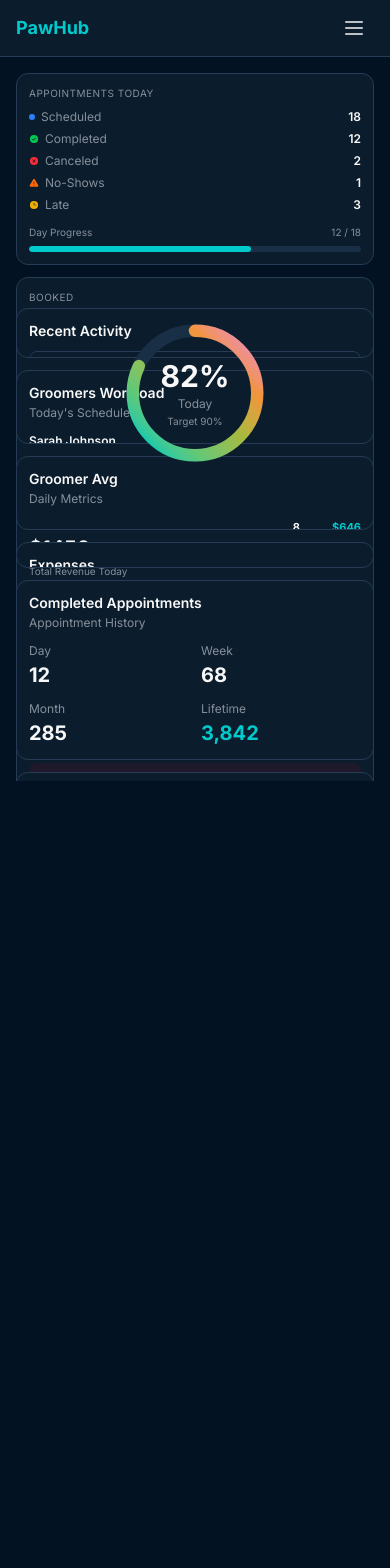
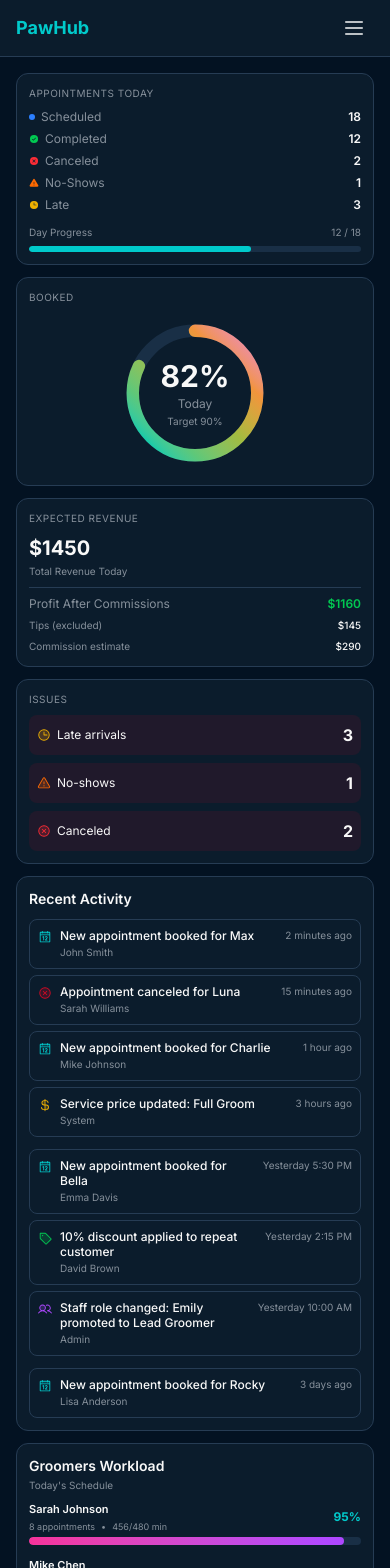
Before and after one commit to JimmysRanch/126, a React (Vite) app: page / in a window 390 px wide. Shown: the top 1568 px of the page. Before the commit the page ends 844 px from the top, so only its background shows below. Built offline with nearby package versions, Linux system fonts and the light colour scheme.

Commit message:
Generated by Spark: Optimize the dashboard for mobile viewing.

```diff
--- a/src/pages/Dashboard.tsx
+++ b/src/pages/Dashboard.tsx
@@ -58,10 +58,10 @@ export function Dashboard() {
   const progress = calculateAppointmentProgress()
 
   return (
-    <div className="bg-background text-foreground px-4 sm:px-6 py-4 sm:py-6 h-[calc(100vh-120px)] overflow-hidden">
-      <div className="max-w-[1600px] mx-auto h-full flex flex-col gap-3">
+    <div className="bg-background text-foreground px-4 sm:px-6 py-4 sm:py-6 lg:h-[calc(100vh-120px)] lg:overflow-hidden">
+      <div className="max-w-[1600px] mx-auto lg:h-full flex flex-col gap-3">
 
-        <div className="min-h-0 flex-1 grid grid-cols-1 sm:grid-cols-2 lg:grid-cols-4 gap-3">
+        <div className="lg:min-h-0 lg:flex-1 grid grid-cols-1 sm:grid-cols-2 lg:grid-cols-4 gap-3">
           <KpiCard title="Appointments Today" delay={0} className="xl:col-span-1">
             <div className="space-y-3">
               <div className="grid grid-cols-2 gap-x-3 gap-y-1.5 text-xs">
@@ -205,12 +205,12 @@ export function Dashboard() {
           </KpiCard>
         </div>
 
-        <div className="min-h-0 flex-1 grid grid-cols-1 lg:grid-cols-4 gap-3">
+        <div className="lg:min-h-0 lg:flex-1 grid grid-cols-1 lg:grid-cols-4 gap-3">
           <motion.div
             initial={{ opacity: 0, y: 20 }}
             animate={{ opacity: 1, y: 0 }}
             transition={{ duration: 0.5, delay: 0.6 }}
-            className="lg:col-span-2 bg-card rounded-xl border border-border flex flex-col overflow-hidden"
+            className="lg:col-span-2 bg-card rounded-xl border border-border flex flex-col overflow-hidden min-h-[300px] lg:min-h-0"
           >
             <div className="p-3 sm:p-4 pb-2 flex-shrink-0">
               <h2 className="text-sm sm:text-base font-semibold mb-0.5">Recent Activity</h2>
@@ -224,11 +224,11 @@ export function Dashboard() {
             initial={{ opacity: 0, y: 20 }}
             animate={{ opacity: 1, y: 0 }}
             transition={{ duration: 0.5, delay: 0.7 }}
-            className="lg:col-span-1 bg-card rounded-xl p-3 sm:p-4 border border-border overflow-hidden h-full"
+            className="lg:col-span-1 bg-card rounded-xl p-3 sm:p-4 border border-border overflow-hidden lg:h-full"
           >
-            <div className="mb-3">
+            <div className="mb-2 sm:mb-3">
               <h2 className="text-sm sm:text-base font-semibold mb-0.5">Groomers Workload</h2>
-              <p className="text-xs text-muted-foreground">Today's Schedule</p>
+              <p className="text-[10px] sm:text-xs text-muted-foreground">Today's Schedule</p>
             </div>
             <GroomersWorkloadCard />
           </motion.div>
@@ -237,26 +237,26 @@ export function Dashboard() {
             initial={{ opacity: 0, y: 20 }}
             animate={{ opacity: 1, y: 0 }}
             transition={{ duration: 0.5, delay: 0.8 }}
-            className="lg:col-span-1 bg-card rounded-xl p-3 sm:p-4 border border-border overflow-hidden h-full"
+            className="lg:col-span-1 bg-card rounded-xl p-3 sm:p-4 border border-border overflow-hidden lg:h-full"
           >
-            <div className="mb-3">
+            <div className="mb-2 sm:mb-3">
               <h2 className="text-sm sm:text-base font-semibold mb-0.5">Groomer Avg</h2>
-              <p className="text-xs text-muted-foreground">Daily Metrics</p>
+              <p className="text-[10px] sm:text-xs text-muted-foreground">Daily Metrics</p>
             </div>
             <GroomerAvgCard />
           </motion.div>
         </div>
 
-        <div className="min-h-0 flex-1 grid grid-cols-1 sm:grid-cols-2 lg:grid-cols-4 gap-3">
+        <div className="lg:min-h-0 lg:flex-1 grid grid-cols-1 sm:grid-cols-2 lg:grid-cols-4 gap-3 pb-4 lg:pb-0">
           <motion.div
             initial={{ opacity: 0, y: 20 }}
             animate={{ opacity: 1, y: 0 }}
             transition={{ duration: 0.5, delay: 0.9 }}
             className="lg:col-span-1 bg-card rounded-xl p-3 sm:p-4 border border-border overflow-hidden"
           >
-            <div className="mb-3">
+            <div className="mb-2 sm:mb-3">
               <h2 className="text-sm sm:text-base font-semibold mb-0.5">Expenses</h2>
-              <p className="text-xs text-muted-foreground">{new Date().toLocaleDateString('en-US', { month: 'long', year: 'numeric' })}</p>
+              <p className="text-[10px] sm:text-xs text-muted-foreground">{new Date().toLocaleDateString('en-US', { month: 'long', year: 'numeric' })}</p>
             </div>
             <ExpensesCard />
           </motion.div>
@@ -267,9 +267,9 @@ export function Dashboard() {
             transition={{ duration: 0.5, delay: 1.0 }}
             className="lg:col-span-1 bg-card rounded-xl p-3 sm:p-4 border border-border"
           >
-            <div className="mb-3">
+            <div className="mb-2 sm:mb-3">
               <h2 className="text-sm sm:text-base font-semibold mb-0.5">Completed Appointments</h2>
-              <p className="text-xs text-muted-foreground">Appointment History</p>
+              <p className="text-[10px] sm:text-xs text-muted-foreground">Appointment History</p>
             </div>
             <DogsGroomedCard data={dogsGroomedData} />
           </motion.div>
@@ -280,9 +280,9 @@ export function Dashboard() {
             transition={{ duration: 0.5, delay: 1.1 }}
             className="lg:col-span-1 bg-card rounded-xl p-3 sm:p-4 border border-border"
           >
-            <div className="mb-3">
+            <div className="mb-2 sm:mb-3">
               <h2 className="text-sm sm:text-base font-semibold mb-0.5">Booked %</h2>
-              <p className="text-xs text-muted-foreground">Store Capacity</p>
+              <p className="text-[10px] sm:text-xs text-muted-foreground">Store Capacity</p>
             </div>
             <BookedPercentageCard data={bookedPercentageData} />
           </motion.div>
@@ -293,9 +293,9 @@ export function Dashboard() {
             transition={{ duration: 0.5, delay: 1.2 }}
             className="lg:col-span-1 bg-card rounded-xl p-3 sm:p-4 border border-border"
           >
-            <div className="mb-3">
+            <div className="mb-2 sm:mb-3">
               <h2 className="text-sm sm:text-base font-semibold mb-0.5">Clients</h2>
-              <p className="text-xs text-muted-foreground">Client Metrics</p>
+              <p className="text-[10px] sm:text-xs text-muted-foreground">Client Metrics</p>
             </div>
             <ClientsCard data={clientsData} />
           </motion.div>
--- a/src/pages/dashboard/components/BookedPercentageCard.tsx
+++ b/src/pages/dashboard/components/BookedPercentageCard.tsx
@@ -35,15 +35,15 @@ interface BookedPercentageCardProps {
 
 export function BookedPercentageCard({ data }: BookedPercentageCardProps) {
   return (
-    <div className="space-y-3">
-      <div className="space-y-2">
+    <div className="space-y-2 sm:space-y-3">
+      <div className="space-y-1.5 sm:space-y-2">
         <div className="flex items-center justify-between">
-          <span className="text-xs text-muted-foreground">Day</span>
-          <span className="text-lg font-bold">
+          <span className="text-[10px] sm:text-xs text-muted-foreground">Day</span>
+          <span className="text-base sm:text-lg font-bold">
             <AnimatedNumber value={data.day} delay={0.1} />
           </span>
         </div>
-        <div className="h-2 bg-secondary rounded-full overflow-hidden">
+        <div className="h-1.5 sm:h-2 bg-secondary rounded-full overflow-hidden">
           <motion.div
             className="h-full bg-primary rounded-full"
             initial={{ width: 0 }}
@@ -53,14 +53,14 @@ export function BookedPercentageCard({ data }: BookedPercentageCardProps) {
         </div>
       </div>
 
-      <div className="space-y-2">
+      <div className="space-y-1.5 sm:space-y-2">
         <div className="flex items-center justify-between">
-          <span className="text-xs text-muted-foreground">Week</span>
-          <span className="text-lg font-bold">
+          <span className="text-[10px] sm:text-xs text-muted-foreground">Week</span>
+          <span className="text-base sm:text-lg font-bold">
             <AnimatedNumber value={data.week} delay={0.2} />
           </span>
         </div>
-        <div className="h-2 bg-secondary rounded-full overflow-hidden">
+        <div className="h-1.5 sm:h-2 bg-secondary rounded-full overflow-hidden">
           <motion.div
             className="h-full bg-primary rounded-full"
             initial={{ width: 0 }}
@@ -70,14 +70,14 @@ export function BookedPercentageCard({ data }: BookedPercentageCardProps) {
         </div>
       </div>
 
-      <div className="space-y-2">
+      <div className="space-y-1.5 sm:space-y-2">
         <div className="flex items-center justify-between">
-          <span className="text-xs text-muted-foreground">Month</span>
-          <span className="text-lg font-bold">
+          <span className="text-[10px] sm:text-xs text-muted-foreground">Month</span>
+          <span className="text-base sm:text-lg font-bold">
             <AnimatedNumber value={data.month} delay={0.3} />
           </span>
         </div>
-        <div className="h-2 bg-secondary rounded-full overflow-hidden">
+        <div className="h-1.5 sm:h-2 bg-secondary rounded-full overflow-hidden">
           <motion.div
             className="h-full bg-primary rounded-full"
             initial={{ width: 0 }}
--- a/src/pages/dashboard/components/ClientsCard.tsx
+++ b/src/pages/dashboard/components/ClientsCard.tsx
@@ -36,31 +36,31 @@ interface ClientsCardProps {
 export function ClientsCard({ data }: ClientsCardProps) {
   return (
     <div className="space-y-2">
-      <div className="grid grid-cols-2 gap-3">
+      <div className="grid grid-cols-2 gap-2 sm:gap-3">
         <div className="space-y-0.5">
-          <div className="text-xs text-muted-foreground">Total Clients</div>
-          <div className="text-xl font-bold">
+          <div className="text-[10px] sm:text-xs text-muted-foreground">Total Clients</div>
+          <div className="text-lg sm:text-xl font-bold">
             <AnimatedNumber value={data.total} delay={0.1} />
           </div>
         </div>
 
         <div className="space-y-0.5">
-          <div className="text-xs text-muted-foreground">New This Month</div>
-          <div className="text-xl font-bold">
+          <div className="text-[10px] sm:text-xs text-muted-foreground">New This Month</div>
+          <div className="text-lg sm:text-xl font-bold">
             <AnimatedNumber value={data.newThisMonth} delay={0.15} />
           </div>
         </div>
 
         <div className="space-y-0.5">
-          <div className="text-xs text-muted-foreground">Repeat Rate</div>
-          <div className="text-xl font-bold">
+          <div className="text-[10px] sm:text-xs text-muted-foreground">Repeat Rate</div>
+          <div className="text-lg sm:text-xl font-bold">
             <AnimatedNumber value={data.repeatRate} delay={0.2} suffix="%" />
           </div>
         </div>
 
         <div className="space-y-0.5">
-          <div className="text-xs text-muted-foreground">Avg Rebooking</div>
-          <div className="text-xl font-bold">
+          <div className="text-[10px] sm:text-xs text-muted-foreground">Avg Rebooking</div>
+          <div className="text-lg sm:text-xl font-bold">
             <AnimatedNumber value={data.avgDaysBetween} delay={0.25} />
           </div>
         </div>
--- a/src/pages/dashboard/components/DogsGroomedCard.tsx
+++ b/src/pages/dashboard/components/DogsGroomedCard.tsx
@@ -37,31 +37,31 @@ interface DogsGroomedCardProps {
 export function DogsGroomedCard({ data }: DogsGroomedCardProps) {
   return (
     <div className="space-y-2">
-      <div className="grid grid-cols-2 gap-3">
+      <div className="grid grid-cols-2 gap-2 sm:gap-3">
         <div className="space-y-0.5">
-          <div className="text-xs text-muted-foreground">Day</div>
-          <div className="text-xl font-bold">
+          <div className="text-[10px] sm:text-xs text-muted-foreground">Day</div>
+          <div className="text-lg sm:text-xl font-bold">
             <AnimatedNumber value={data.day} delay={0.1} />
           </div>
         </div>
 
         <div className="space-y-0.5">
-          <div className="text-xs text-muted-foreground">Week</div>
-          <div className="text-xl font-bold">
+          <div className="text-[10px] sm:text-xs text-muted-foreground">Week</div>
+          <div className="text-lg sm:text-xl font-bold">
             <AnimatedNumber value={data.week} delay={0.15} />
           </div>
         </div>
 
         <div className="space-y-0.5">
-          <div className="text-xs text-muted-foreground">Month</div>
-          <div className="text-xl font-bold">
+          <div className="text-[10px] sm:text-xs text-muted-foreground">Month</div>
+          <div className="text-lg sm:text-xl font-bold">
             <AnimatedNumber value={data.month} delay={0.2} />
           </div>
         </div>
 
         <div className="space-y-0.5">
-          <div className="text-xs text-muted-foreground">Lifetime</div>
-          <div className="text-xl font-bold text-primary">
+          <div className="text-[10px] sm:text-xs text-muted-foreground">Lifetime</div>
+          <div className="text-lg sm:text-xl font-bold text-primary">
             <AnimatedNumber value={data.lifetime} delay={0.25} />
           </div>
         </div>
--- a/src/pages/dashboard/components/ExpensesCard.tsx
+++ b/src/pages/dashboard/components/ExpensesCard.tsx
@@ -51,28 +51,28 @@ export function ExpensesCard() {
               initial={{ opacity: 0, x: -20 }}
               animate={{ opacity: 1, x: 0 }}
               transition={{ duration: 0.3, delay: index * 0.1 }}
-              className="flex items-center justify-between text-xs py-0.5"
+              className="flex items-center justify-between text-xs py-0.5 gap-2"
             >
-              <div className="flex items-center gap-2">
+              <div className="flex items-center gap-1.5 min-w-0 flex-1">
                 <div
                   className="w-2 h-2 rounded-full flex-shrink-0"
                   style={{ backgroundColor: expense.color }}
                 />
-                <span className="text-muted-foreground truncate">{expense.category}</span>
+                <span className="text-muted-foreground truncate text-[11px] sm:text-xs">{expense.category}</span>
               </div>
-              <div className="flex items-center gap-2 flex-shrink-0">
-                <span className="font-semibold">${Math.round(animatedValues[index]).toLocaleString()}</span>
-                <span className="text-muted-foreground text-xs w-10 text-right">{percentage}%</span>
+              <div className="flex items-center gap-1.5 sm:gap-2 flex-shrink-0">
+                <span className="font-semibold text-[11px] sm:text-xs">${Math.round(animatedValues[index]).toLocaleString()}</span>
+                <span className="text-muted-foreground text-[10px] sm:text-xs w-8 sm:w-10 text-right">{percentage}%</span>
               </div>
             </motion.div>
           )
         })}
       </div>
 
-      <div className="pt-1.5 border-t border-border flex-shrink-0">
+      <div className="pt-1.5 border-t border-border flex-shrink-0 mt-1">
         <div className="flex items-center justify-between">
-          <span className="text-xs text-muted-foreground">Total Expenses</span>
-          <span className="text-base font-bold">
+          <span className="text-[11px] sm:text-xs text-muted-foreground">Total Expenses</span>
+          <span className="text-sm sm:text-base font-bold">
             ${Math.round(animatedValues.reduce((sum, val) => sum + val, 0)).toLocaleString()}
           </span>
         </div>
--- a/src/pages/dashboard/components/GroomerAvgCard.tsx
+++ b/src/pages/dashboard/components/GroomerAvgCard.tsx
@@ -20,20 +20,20 @@ function GroomerAvgItem({ groomer, delay, dogsPerDay, revenuePerDay }: GroomerAv
       initial={{ opacity: 0, y: 10 }}
       animate={{ opacity: 1, y: 0 }}
       transition={{ duration: 0.3, delay }}
-      className="flex items-center gap-2"
+      className="flex items-center gap-1.5 sm:gap-2"
     >
       <div className={`w-1.5 h-1.5 rounded-full flex-shrink-0 ${getBarColor(groomer.id)}`} />
-      <div className="flex-shrink-0 min-w-0">
-        <div className="text-[11px] font-semibold whitespace-nowrap">{groomer.name}</div>
+      <div className="flex-shrink-0 min-w-0 flex-1">
+        <div className="text-[10px] sm:text-[11px] font-semibold truncate">{groomer.name}</div>
       </div>
-      <div className="flex items-center gap-2 text-[11px] ml-auto flex-shrink-0">
+      <div className="flex items-center gap-1.5 sm:gap-2 text-[10px] sm:text-[11px] flex-shrink-0">
         <div className="text-right">
           <div className="font-bold">{dogsPerDay}</div>
-          <div className="text-[9px] text-muted-foreground">dogs/day</div>
+          <div className="text-[8px] sm:text-[9px] text-muted-foreground">dogs/day</div>
         </div>
         <div className="text-right">
           <div className="font-bold text-primary">${revenuePerDay}</div>
-          <div className="text-[9px] text-muted-foreground">revenue/day</div>
+          <div className="text-[8px] sm:text-[9px] text-muted-foreground">revenue/day</div>
         </div>
       </div>
     </motion.div>
--- a/src/pages/dashboard/components/GroomersWorkloadCard.tsx
+++ b/src/pages/dashboard/components/GroomersWorkloadCard.tsx
@@ -21,18 +21,18 @@ function GroomerWorkloadItem({ groomer, delay }: GroomerWorkloadItemProps) {
       initial={{ opacity: 0, y: 10 }}
       animate={{ opacity: 1, y: 0 }}
       transition={{ duration: 0.3, delay }}
-      className="space-y-1.5"
+      className="space-y-1 sm:space-y-1.5"
     >
-      <div className="flex items-center justify-between">
+      <div className="flex items-center justify-between gap-2">
         <div className="flex-1 min-w-0">
-          <div className="text-xs font-semibold truncate">{groomer.name}</div>
-          <div className="flex items-center gap-2 text-[10px] text-muted-foreground mt-0.5">
+          <div className="text-[11px] sm:text-xs font-semibold truncate">{groomer.name}</div>
+          <div className="flex items-center gap-1.5 sm:gap-2 text-[9px] sm:text-[10px] text-muted-foreground mt-0.5">
             <span>{groomer.appointmentCount} appointments</span>
             <span>•</span>
             <span>{bookedMinutes}/{totalMinutesInDay} min</span>
           </div>
         </div>
-        <div className="text-sm font-bold text-primary ml-2">
+        <div className="text-xs sm:text-sm font-bold text-primary flex-shrink-0">
           {groomer.bookedPercentage}%
         </div>
       </div>
```
